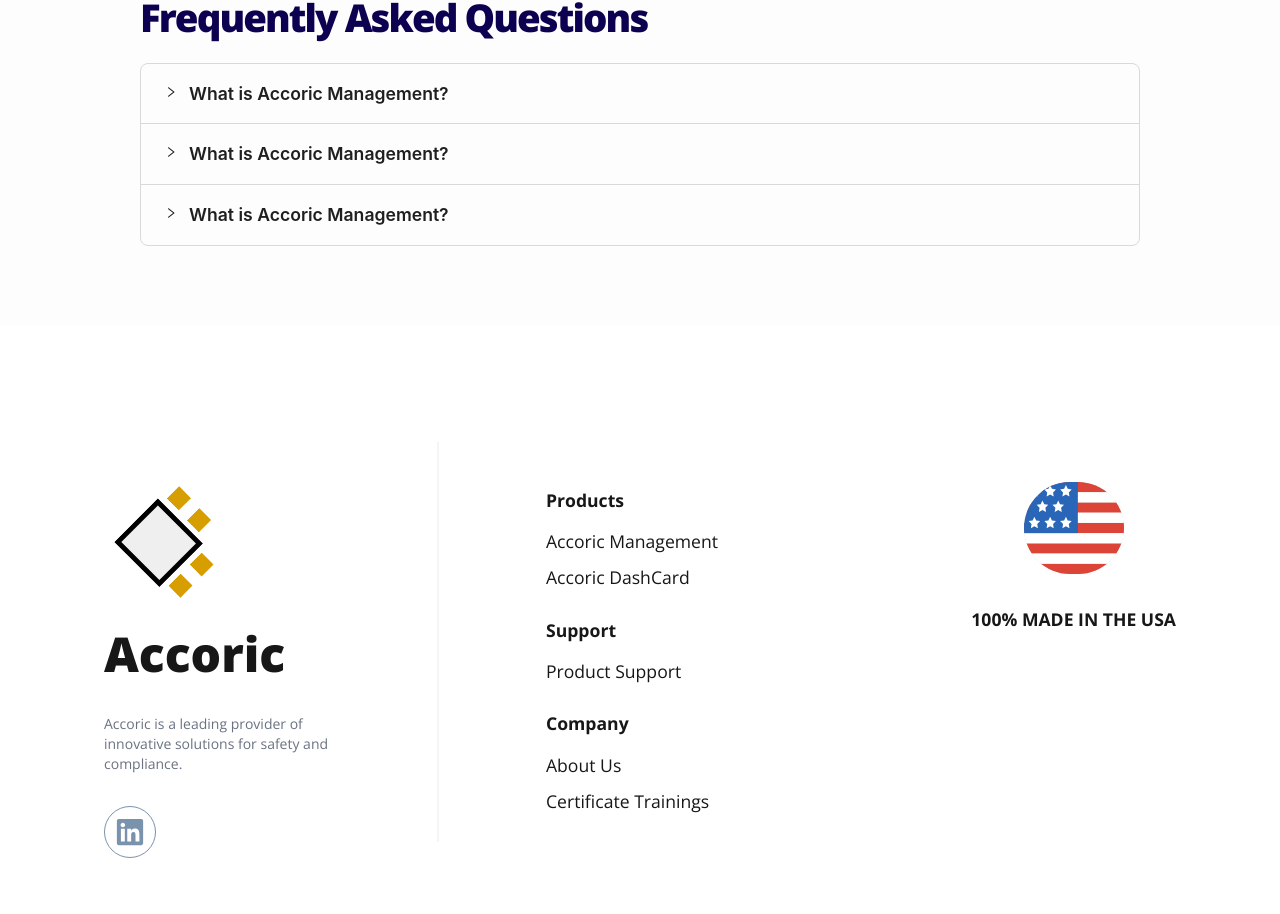
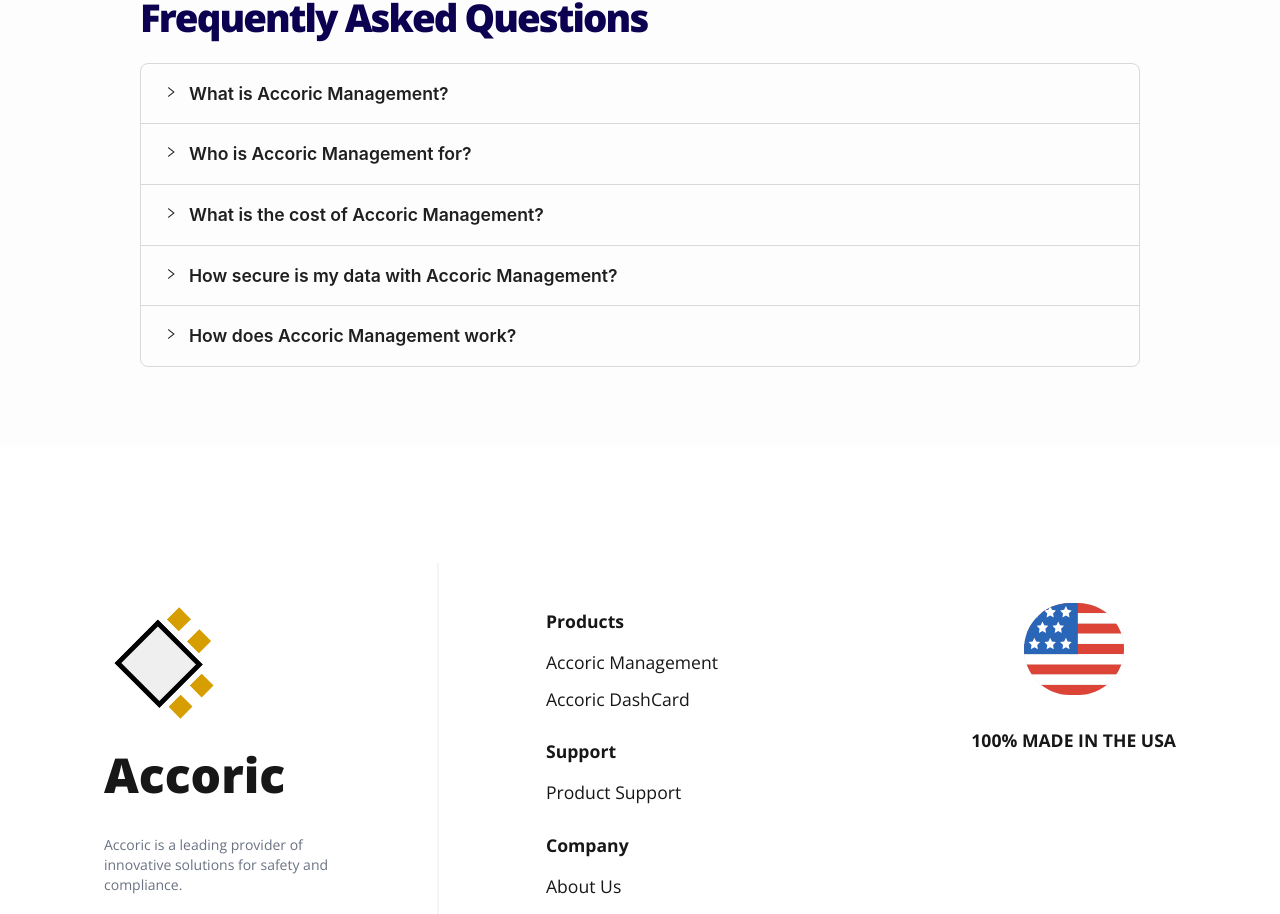
Before and after one commit to fastlinesafetytraining/accoric, a Next.js app: page /accoric-management in a window 1280 px wide. Shown: the part 6070-6984 px from the top of the page. Built offline with nearby package versions, Linux system fonts and the light colour scheme; no server answers.

Commit message:
Updated faq data for accoric management page

```diff
--- a/app/(pages)/accoric-management/pageData/faq.ts
+++ b/app/(pages)/accoric-management/pageData/faq.ts
@@ -1,17 +1,24 @@
 const faq = [
   {
     question: "What is Accoric Management?",
-    answer: "Accoric Management is a management system for your business.",
+    answer: "Accoric Management is a management system for your business. It is a platform that allows you to manage your business and its employees by providing certification and training tracking. In order to provided the best work scheduling, we have created a system that allows you to schedule your employees based on their availability and skills.",
   },
   {
-    question: "What is Accoric Management?",
-    answer: "Accoric Management is a management system for your business.",
+    question: "Who is Accoric Management for?",
+    answer: "Accoric Management is for any business that has a large number of employees or a large number of certifications. It is also for for those who would like a better process to productivity and efficiency.",
   },
   {
-    question: "What is Accoric Management?",
-    answer: "Accoric Management is a management system for your business.",
+    question: "What is the cost of Accoric Management?",
+    answer: "Accoric Management is yearly subscription based on the number of employees that you would like to manage.",
   },
-
+  {
+    question: "How secure is my data with Accoric Management?",
+    answer: "We take data security very seriously. We use the latest encryption methods to ensure that your data is secure. We also have a team of security experts who are constantly monitoring our systems to ensure that your data is safe.",
+  },
+  {
+    question: "How does Accoric Management work?",
+    answer: "Accoric Management is an online web platform that you can access from anywhere. You can use it on your computer, tablet, or phone. You can also use it on your laptop. You can access it from anywhere in the world.",
+  },
 ];
 
 export default faq;
```
